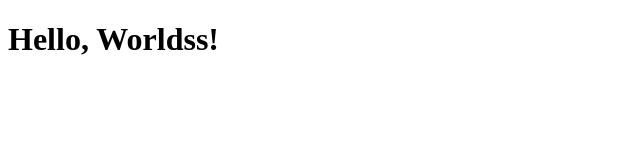
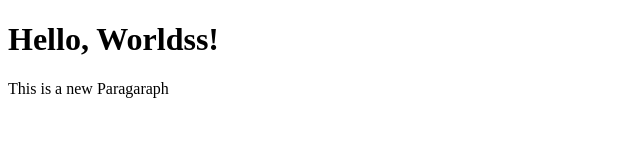
Before and after one commit to ahsya53/webdev_lab1, a plain HTML site: page index.html in a window 1280 px wide. Shown: the whole page, without its empty margins (0-640 px from the left). Drawn offline with Linux system fonts and the light colour scheme.

Commit message:
Added a new paragraph

```diff
--- a/index.html
+++ b/index.html
@@ -5,5 +5,6 @@
 </head>
 <body>
     <h1>Hello, Worldss!</h1>
+    <p>This is a new Paragaraph</p>
 </body>
 </html>
```
